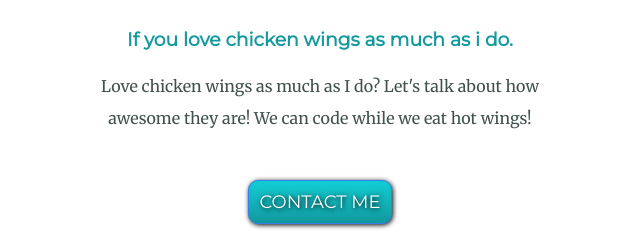
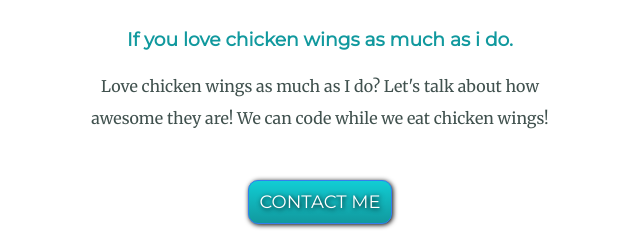
Before and after one commit to amitmohakud/p-1, a plain HTML site: page index.html in a window 1280 px wide. Shown: the part 2423-2663 px from the top of the page, 320-960 px from the left. Drawn offline with Linux system fonts and the light colour scheme.

Commit message:
Update index.html

```diff
--- a/index.html
+++ b/index.html
@@ -44,7 +44,7 @@
         <div class="contact-me">
           <h2> <strong>Get In Touch</strong></h2>
           <h3>If you love chicken wings as much as i do.</h3>
-          <p>Love chicken wings as much as I do? Let's talk about how awesome they are! We can code while we eat hot wings!</p>
+          <p>Love chicken wings as much as I do? Let's talk about how awesome they are! We can code while we eat chicken wings!</p>
           <a class="btn" href="mailto:contactamit21@gmail.com">CONTACT ME</a>
         </div>
       </div>
```
